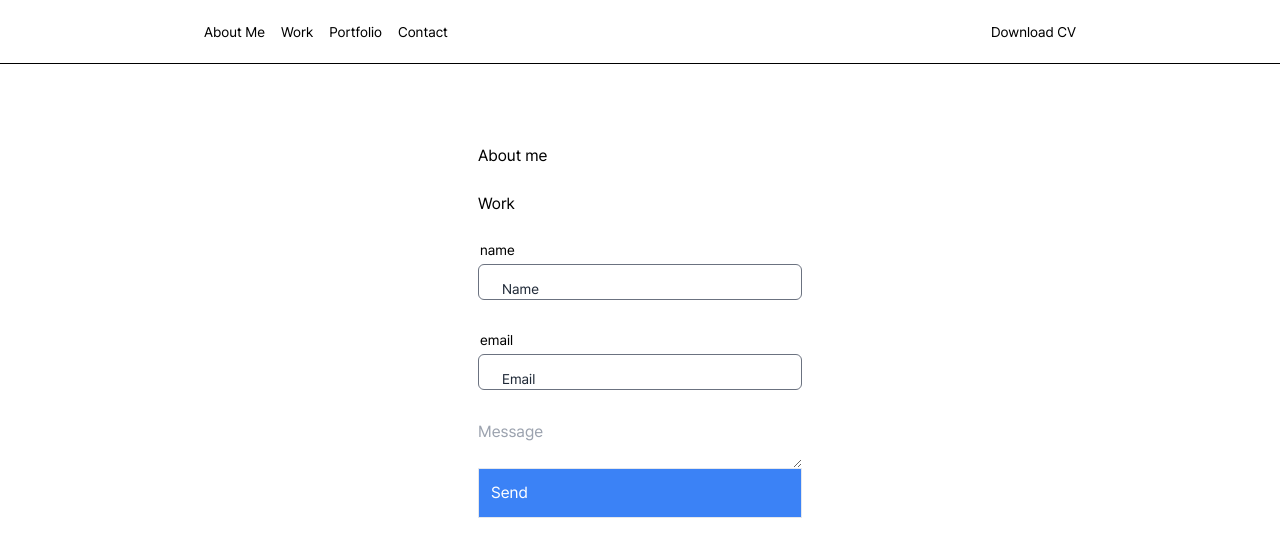
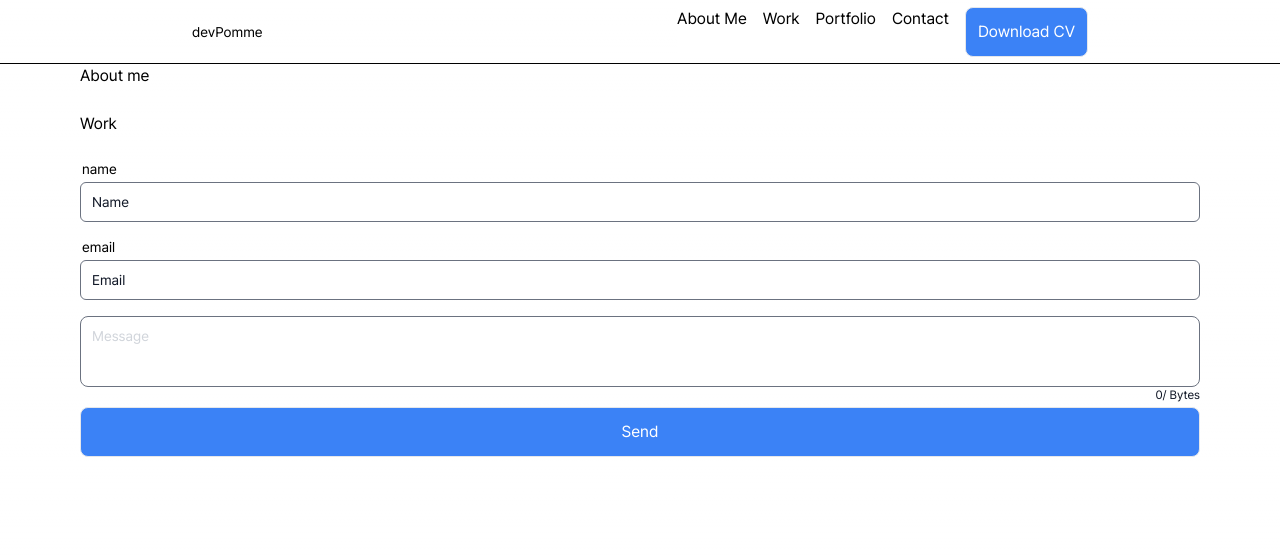
Before and after one commit to nahsooyeon/pomme--portfolio, a Next.js app: page / in a window 1280 px wide. Shown: the top 556 px of the page. Built offline with nearby package versions, Linux system fonts and the light colour scheme; no server answers.

Commit message:
✨ feat: GNB, Textarea, Button, Input

```diff
--- a/app/landing/section/Contact.tsx
+++ b/app/landing/section/Contact.tsx
@@ -2,14 +2,15 @@ import { FunctionComponent } from "react";
 
 import Button from "@/components/Button";
 import Input from "@/components/Input";
+import Textarea from "@/components/Textarea";
 
 const ContactSection: FunctionComponent = () => {
   return (
-    <section>
+    <section className={"w-full"}>
       <form className={"flex flex-col"}>
         <Input label="name" type="text" placeholder="Name" />
         <Input label="email" type="email" placeholder="Email" />
-        <textarea placeholder="Message"></textarea>
+        <Textarea placeholder="Message" />
         <Button type="submit">Send</Button>
       </form>
     </section>
--- a/app/layout.tsx
+++ b/app/layout.tsx
@@ -1,4 +1,6 @@
 import localFont from "next/font/local";
+
+import NavBar from "@/components/NavBar";
 
 import "./globals.css";
 
@@ -21,7 +23,8 @@ export default function RootLayout({ children }: { children: React.ReactNode })
   return (
     <html lang="en" className={pretendard.className}>
       <body className="bg-background text-foreground">
-        <main className="flex min-h-screen flex-col items-center">{children}</main>
+        <NavBar />
+        <main className="flex min-h-screen flex-col items-center max-sm:px-4 sm:px-20">{children}</main>
       </body>
     </html>
   );
--- a/app/page.tsx
+++ b/app/page.tsx
@@ -1,6 +1,4 @@
 import { createClient } from "@/utils/supabase/server";
-
-import NavBar from "@/components/NavBar";
 
 import AboutSection from "./landing/section/About";
 import ContactSection from "./landing/section/Contact";
@@ -18,11 +16,10 @@ export default async function Index() {
     }
   };
 
-  const isSupabaseConnected = canInitSupabaseClient();
+  // const isSupabaseConnected = canInitSupabaseClient();
 
   return (
     <div className="flex w-full flex-1 flex-col items-center gap-20">
-      <NavBar />
       {/*       <nav className="flex h-16 w-full justify-center border-b border-b-foreground/10">
         <div className="flex w-full max-w-4xl items-center justify-between p-3 text-sm">
           <DeployButton />
@@ -30,7 +27,7 @@ export default async function Index() {
         </div>
       </nav> */}
 
-      <div className="flex max-w-4xl flex-1 flex-col gap-20 px-3">
+      <div className="flex w-full flex-1 flex-col gap-20">
         <main className="flex flex-1 flex-col gap-6">
           <AboutSection />
           <WorkSection />
--- a/components/Button/index.tsx
+++ b/components/Button/index.tsx
@@ -13,9 +13,9 @@ const ButtonStyle = cva(
   {
     variants: {
       size: {
-        small: "p-2 text-sm",
-        medium: "p-3 text-base",
-        large: "p-4 text-lg",
+        small: "rounded-lg p-2 text-sm",
+        medium: "rounded-lg p-3 text-base",
+        large: "rounded-lg p-4 text-lg",
       },
       theme: {
         primary: "bg-blue-500 text-white",
@@ -42,7 +42,7 @@ const WithOnlyStyle = forwardRef<any, ButtonProps>((props, forwardedRef) => {
   return (
     <div
       className={cn(
-        "inline-flex items-center",
+        "inline-flex items-center justify-center",
         ButtonStyle({
           size,
           theme,
@@ -57,7 +57,7 @@ const WithOnlyStyle = forwardRef<any, ButtonProps>((props, forwardedRef) => {
 WithOnlyStyle.displayName = "WithOnlyStyle";
 
 const Button = forwardRef<HTMLButtonElement, ButtonProps>(
-  ({ size = "medium", theme = "primary", onlyStyle = false, loading = false, ...props }, ref) => {
+  ({ size = "medium", theme = "primary", onlyStyle = false, loading = false, className, ...props }, ref) => {
     const handleClick = (e: React.MouseEvent<HTMLButtonElement>) => {
       if (loading) {
         e.preventDefault();
@@ -74,11 +74,12 @@ const Button = forwardRef<HTMLButtonElement, ButtonProps>(
     return (
       <button
         className={cn(
-          "inline-flex flex-1 items-center",
+          "inline-flex flex-1 items-center justify-center",
           ButtonStyle({
             size,
             theme,
-          })
+          }),
+          className
         )}
         onClick={e => handleClick(e)}
         ref={ref}
--- a/components/Input/index.tsx
+++ b/components/Input/index.tsx
@@ -1,6 +1,6 @@
 "use client";
 
-import { InputHTMLAttributes, forwardRef, useState } from "react";
+import React, { InputHTMLAttributes } from "react";
 import { IoEyeOff } from "react-icons/io5";
 import { IoEye } from "react-icons/io5";
 
@@ -8,22 +8,24 @@ import { cn } from "@/utils/tailwind";
 
 import { VariantProps, cva } from "class-variance-authority";
 
-const InputStyle = cva(`group relative flex flex-1 items-center justify-between gap-2 rounded-sm px-3`, {
+const InputVariants = cva(`group relative flex flex-1 items-center justify-between gap-2 rounded-[6px]`, {
   variants: {
     size: {
-      xs: "h-7 py-[7px]",
-      sm: "h-8 py-[7px]",
-      md: "h-9 py-[7px]",
-      lg: "h-10 py-[9px]",
+      xs2: "h-7 text-[13px] leading-[130%] tracking-normal placeholder:text-[13px]",
+      xs: "h-8",
+      sm: "h-9",
+      md: "h-10",
+      lg: "h-11",
     },
   },
   defaultVariants: {
     size: "md",
   },
 });
+
 interface InputProps
   extends Omit<InputHTMLAttributes<HTMLInputElement>, "prefix" | "size">,
-    VariantProps<typeof InputStyle> {
+    VariantProps<typeof InputVariants> {
   label?: React.ReactNode;
   hint?: React.ReactNode;
   prefix?: React.ReactNode;
@@ -34,7 +36,7 @@ interface InputProps
   isOnlyNumber?: boolean;
 }
 
-const Input = forwardRef<HTMLInputElement, InputProps>(
+const Input = React.forwardRef<HTMLInputElement, InputProps>(
   (
     {
       type,
@@ -52,7 +54,7 @@ const Input = forwardRef<HTMLInputElement, InputProps>(
     },
     ref
   ) => {
-    const [isShow, setShow] = useState<boolean>(false);
+    const [isShow, setShow] = React.useState<boolean>(false);
 
     const handleToggleShow = () => setShow(prev => !prev);
     const handleOnlyNumber = (e: React.KeyboardEvent<HTMLInputElement>) => {
@@ -66,24 +68,24 @@ const Input = forwardRef<HTMLInputElement, InputProps>(
           {label && (
             <div
               className={cn(
-                "flex h-5 w-25 shrink-0 items-center text-sm",
-                layout === "vertical" && "ml-0.5",
-                props.disabled && ""
+                "flex h-[18px] w-25 shrink-0 items-center text-[14px]",
+                layout === "vertical" && "ml-[2px]",
+                props.disabled && "text-gray-900"
               )}>
               {label}
             </div>
           )}
-          <div className={cn(InputStyle({ size }), "z-0 px-3", props.readOnly && "px-0.5", className)}>
+          <div className={cn(InputVariants({ size }), "z-0 px-3", props.readOnly && "px-[2px]", className)}>
             {prefix && (
-              <div className={cn(props.disabled && "fill-gray-300 stroke-gray-300 text-gray-300")}>{prefix}</div>
+              <div className={cn(props.disabled && "fill-gray-600 stroke-gray-600 text-gray-600")}>{prefix}</div>
             )}
             <input
               ref={ref}
               type={isShow ? "text" : type}
               data-error={isError}
               className={cn(
-                InputStyle({ size }),
-                "peer w-full appearance-none bg-transparent text-sm placeholder:text-gray-800 disabled:text-gray-600"
+                InputVariants({ size }),
+                "peer w-full appearance-none bg-transparent text-[14px] placeholder:text-gray-900 disabled:text-gray-600"
               )}
               onInput={handleOnlyNumber}
               {...props}
@@ -97,11 +99,11 @@ const Input = forwardRef<HTMLInputElement, InputProps>(
             {type === "password" && (
               <button tabIndex={-1} type="button" onClick={handleToggleShow}>
                 {isShow ? (
-                  <div className="fill-gray-400 stroke-gray-400 stroke-0">
+                  <div className="fill-gray-300 stroke-gray-300 stroke-0">
                     <IoEye />
                   </div>
                 ) : (
-                  <div className="fill-gray-400 stroke-gray-400 stroke-0">
+                  <div className="fill-gray-300 stroke-gray-300 stroke-0">
                     <IoEyeOff />
                   </div>
                 )}
@@ -110,9 +112,9 @@ const Input = forwardRef<HTMLInputElement, InputProps>(
 
             <div
               className={cn(
-                InputStyle({ size }),
+                InputVariants({ size }),
                 "absolute inset-0 -z-10 rounded-[6px] border border-gray-500 bg-white",
-                "group-hover:border-gray-600 group-hover:bg-gray-200 peer-focus:bg-white", // Default
+                "gorup-hover:border-gray-600 group-hover:bg-gray-200 peer-focus:bg-white", // Default
                 "peer-read-only:border-none peer-read-only:bg-transparent", // Read Only
                 "group-hover:peer-data-[error=false]:border-gray-600", // No Error
                 "peer-data-[error=true]:border-red-500 group-hover:peer-data-[error=true]:border-red-500 group-hover:peer-data-[error=true]:bg-red-100", // Error
@@ -126,8 +128,8 @@ const Input = forwardRef<HTMLInputElement, InputProps>(
         {isHint && (
           <div
             className={cn(
-              "h-4 text-xs text-gray-200",
-              layout === "vertical" ? "ml-0.5" : "ml-28",
+              "h-4 text-[12px] text-gray-200",
+              layout === "vertical" ? "ml-[2px]" : "ml-[114px]",
               isError ? "text-red-600" : ""
             )}>
             {hint}
--- a/components/NavBar.tsx
+++ b/components/NavBar.tsx
@@ -1,16 +1,48 @@
-import { FunctionComponent } from "react";
+"use client";
+
+import { FunctionComponent, useState } from "react";
+import { IoClose } from "react-icons/io5";
+import { LuMenu } from "react-icons/lu";
+
+import { cn } from "@/utils/tailwind";
+
+import Button from "./Button";
 
 const NavBar: FunctionComponent = () => {
+  const [isMenuOpen, setIsMenuOpen] = useState(false);
+  const onClickMenuHandler = () => {
+    setIsMenuOpen(prev => !prev);
+  };
   return (
-    <nav className="flex h-16 w-full justify-center border-b border-b-foreground/10">
-      <div className="flex w-full max-w-4xl items-center justify-between p-3 text-sm">
-        <ul className={"flex gap-4"}>
-          <li>About Me</li>
-          <li>Work</li>
-          <li>Portfolio</li>
-          <li>Contact</li>
+    <nav className="flex h-16 w-full justify-center border-b border-b-foreground/10 max-sm:px-3">
+      <div className="relative flex w-full max-w-4xl items-center justify-between text-sm">
+        <h1>
+          <a href="/">devPomme</a>
+        </h1>
+        <ul
+          className={cn(
+            "relative flex gap-4 bg-white max-sm:flex-col max-sm:gap-4 sm:flex-row",
+            isMenuOpen ? "absolute top-16 z-10 gap-4 p-4 max-sm:left-0 max-sm:flex max-sm:w-full" : "max-sm:hidden"
+          )}>
+          <li className={"text-base"}>About Me</li>
+          <li className={"text-base"}>Work</li>
+          <li className={"text-base"}>Portfolio</li>
+          <li className={"text-base"}>Contact</li>
+          <li className={"mr-0 sm:ml-auto"}>
+            <Button theme={"primary"} className={"max-sm:w-full"} type="button">
+              Download CV
+            </Button>
+          </li>
         </ul>
-        <button type="button">Download CV</button>
+
+        <button
+          onClick={() => {
+            onClickMenuHandler();
+          }}
+          className={"sm:hidden"}
+          type={"button"}>
+          {isMenuOpen ? <IoClose className={"size-8"} /> : <LuMenu className={"size-8"} />}
+        </button>
       </div>
     </nav>
   );
--- /dev/null
+++ b/components/Textarea/index.tsx
@@ -0,0 +1,58 @@
+"use client";
+
+import { ChangeEvent, FocusEvent, TextareaHTMLAttributes, forwardRef, useState } from "react";
+
+import { calculateBytes } from "@/utils";
+import { cn } from "@/utils/tailwind";
+
+interface TextareaProps extends TextareaHTMLAttributes<HTMLTextAreaElement> {
+  maxByte?: number;
+}
+
+const Textarea = forwardRef<HTMLTextAreaElement, TextareaProps>(({ className, maxByte, ...props }, ref) => {
+  const [byte, setByte] = useState<number>(0);
+  const [maxLength, setMaxLength] = useState<number | undefined>(props.maxLength || undefined);
+
+  const commonCalculateBytes = (value: string) => {
+    const nowByte = calculateBytes(value);
+    if (maxByte && nowByte > maxByte) setMaxLength(value.length - 1);
+    setByte(nowByte);
+  };
+
+  const onInput = (e: ChangeEvent<HTMLTextAreaElement>) => {
+    commonCalculateBytes(e.currentTarget.value);
+    props.onInput?.(e);
+  };
+
+  const onFocus = (e: FocusEvent<HTMLTextAreaElement>) => {
+    commonCalculateBytes(e.currentTarget.value);
+    props.onFocus?.(e);
+  };
+
+  return (
+    <div className={cn("relative z-0 mb-5 flex-1 px-3 py-2", className)}>
+      <textarea
+        ref={ref}
+        className="peer size-full resize-none appearance-none bg-transparent text-[14px] placeholder:text-gray-300 disabled:text-gray-600"
+        {...props}
+        onInput={onInput}
+        onFocus={onFocus}
+        maxLength={maxLength}
+      />
+      <div
+        className={cn(
+          "absolute inset-0 -z-10 rounded-[8px] border border-gray-500 bg-white",
+          "peer-hover:border-gray-600 peer-hover:bg-gray-200",
+          "peer-focus:border-blue-700 peer-focus:bg-white"
+        )}
+      />
+      <span className="absolute -bottom-5 right-0 text-[12px] text-gray-900">
+        {byte}/{maxByte} Bytes
+      </span>
+    </div>
+  );
+});
+
+Textarea.displayName = "Textarea";
+
+export default Textarea;
--- a/package.json
+++ b/package.json
@@ -3,7 +3,7 @@
   "version": "0.1.0",
   "private": true,
   "scripts": {
-    "dev": "next dev --port 3300",
+    "dev": "next dev --port 3000",
     "build": "next build",
     "start": "next start",
     "lint": "eslint --cache .",
--- a/tailwind.config.ts
+++ b/tailwind.config.ts
@@ -5,12 +5,11 @@ const SpacingObject = Object.fromEntries(Array.from({ length: 328 }, (_, i) => [
 const config: Config = {
   content: ["./app/**/*.{js,ts,jsx,tsx,mdx}", "./components/**/*.{js,ts,jsx,tsx,mdx}"],
   theme: {
+    spacing: SpacingObject,
     extend: {
       fontFamily: {
         pretendard: ["var(--font-pretendard)"],
       },
-      spacing: SpacingObject,
-
       colors: {
         background: "hsl(var(--background))",
         foreground: "hsl(var(--foreground))",
--- a/turbo.json
+++ b/turbo.json
@@ -12,5 +12,6 @@
       "persistent": true,
       "cache": false
     }
-  }
+  },
+  "globalEnv": ["NEXT_PUBLIC_SUPABASE_ANON_KEY", "NEXT_PUBLIC_SUPABASE_URL", "CHROMATIC_PROJECT_TOKEN"]
 }
--- /dev/null
+++ b/utils/index.ts
@@ -0,0 +1,13 @@
+export const calculateBytes = (str: string) => {
+  let count = 0;
+  let character = "";
+  for (let i = 0; i < str.length; i++) {
+    character = str.charAt(i);
+    if (escape(character).length > 4) {
+      count += 2;
+    } else {
+      count++;
+    }
+  }
+  return count;
+};
```
